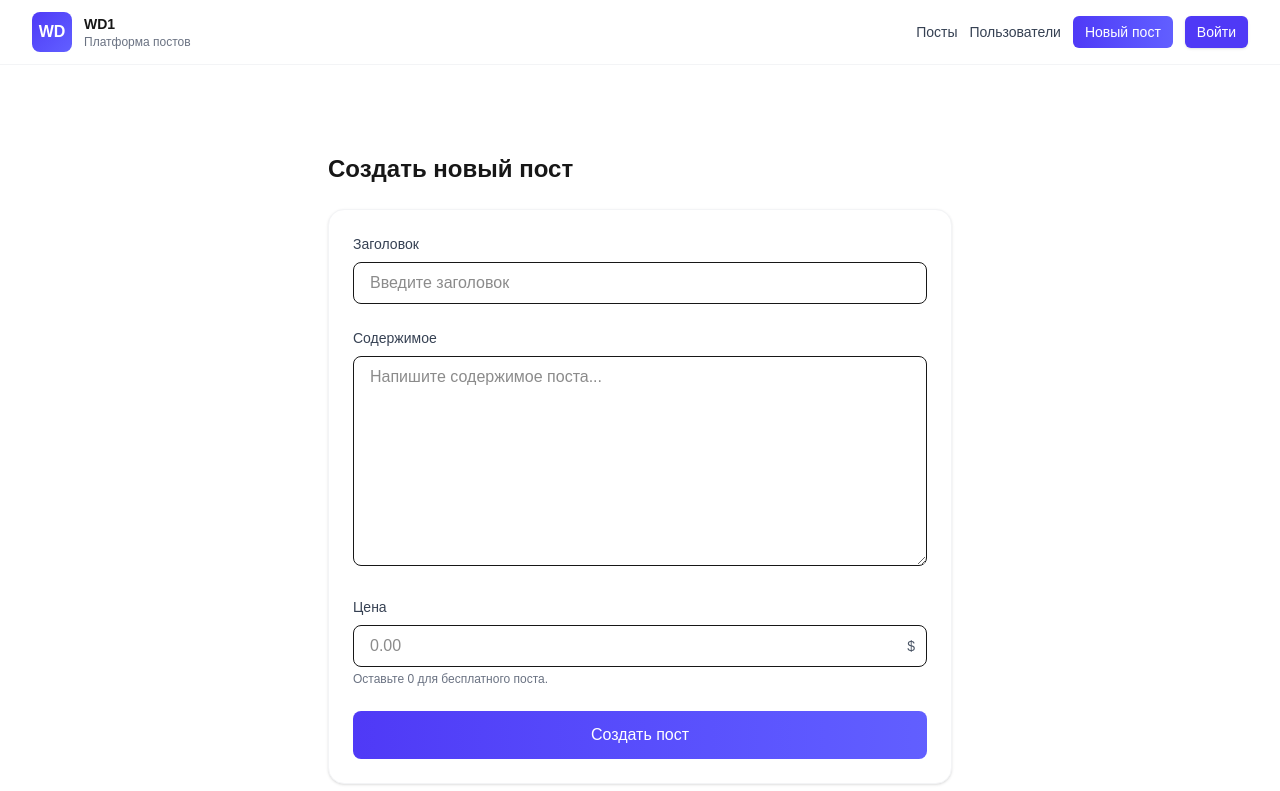
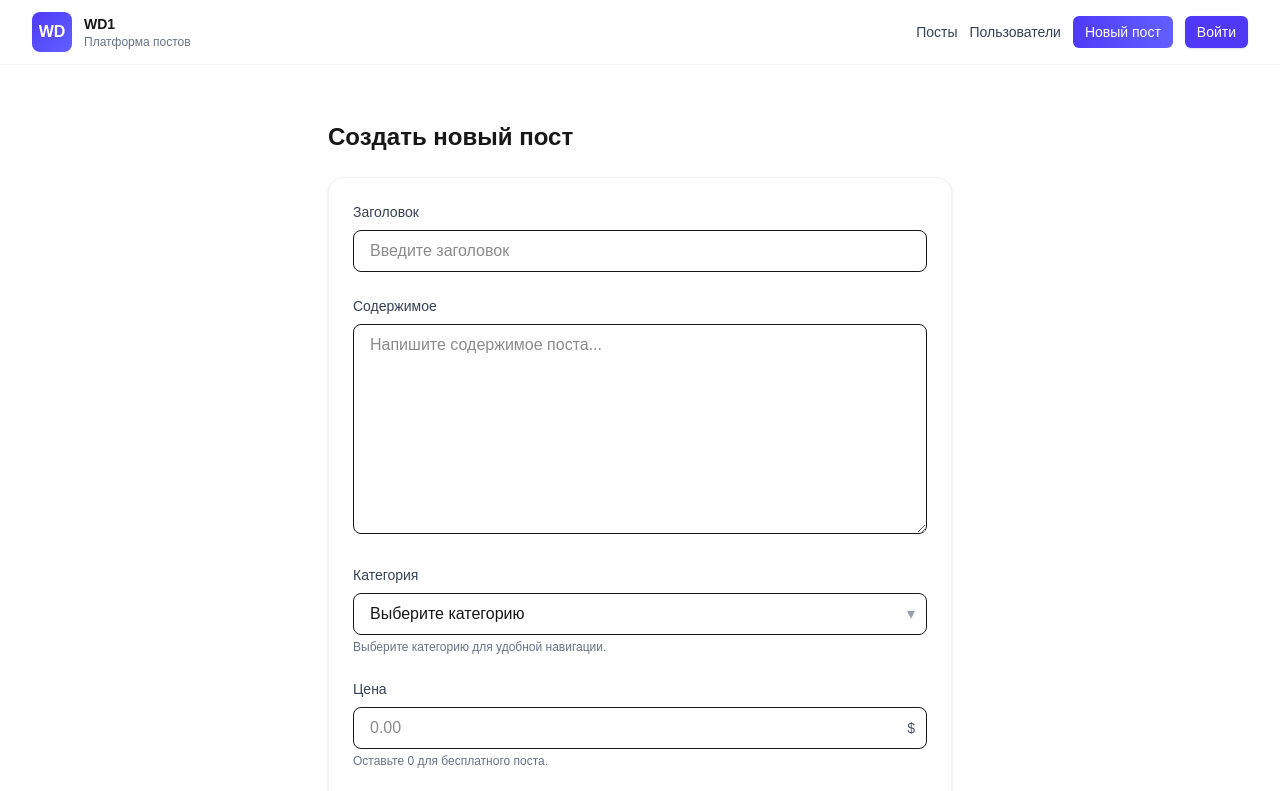
Before and after one commit to VladyslavLevoshko/nextjs-app, a Next.js app: page /posts/new in a window 1280 px wide. Shown: the top 791 px of the page. Built offline with nearby package versions, Linux system fonts and the light colour scheme; no server answers.

Commit message:
add some frontend improvement

```diff
--- a/app/SignInDropdown.tsx
+++ b/app/SignInDropdown.tsx
@@ -43,7 +43,9 @@ export default function SignInDropdown() {
     <div className="relative" ref={ref}>
       <button
         onClick={() => setOpen((s) => !s)}
-        className="inline-flex items-center gap-3 px-3 py-1.5 rounded-md bg-white border border-gray-200 text-sm shadow-sm hover:shadow transition"
+        className="inline-flex items-center gap-3 px-3 py-1.5 rounded-md bg-white border border-gray-200 text-sm shadow-sm
+             transform transition duration-150 ease-out hover:shadow-md hover:bg-gray-50
+             focus:outline-none focus-visible:ring-2 focus-visible:ring-indigo-300 cursor-pointer"
         aria-haspopup="menu"
         aria-expanded={open}
       >
--- a/app/layout.tsx
+++ b/app/layout.tsx
@@ -36,7 +36,7 @@ export default function RootLayout({ children }: { children: React.ReactNode })
                   </Link>
                   <Link
                     href="/posts/new"
-                    className="hidden sm:inline-flex items-center px-3 py-1.5 rounded-md bg-gradient-to-r from-indigo-600 to-indigo-500 text-white text-sm"
+                    className="hidden sm:inline-flex items-center px-3 py-1.5 rounded-md bg-gradient-to-r from-indigo-600 to-indigo-500 text-white text-sm hover:opacity-95"
                   >
                     Новый пост
                   </Link>
--- a/app/posts/PostCard.tsx
+++ b/app/posts/PostCard.tsx
@@ -8,14 +8,18 @@ export default function PostCard({
   title,
   price,
   authorName,
+  authorId,
 }: {
   id: number;
   title: string;
   price: number;
   authorName: string;
+  authorId?: number;
 }) {
+  console.log("Author ID:", authorId);
+
   return (
-    <article className="bg-white rounded-2xl border border-gray-100 shadow-sm overflow-hidden hover:shadow-md transition">
+    <article className="group bg-white rounded-2xl border border-gray-100 shadow-sm overflow-hidden hover:shadow-md transition">
       <div className="p-4">
         <div className="flex items-start justify-between">
           <h3 className="text-lg font-semibold text-gray-800 line-clamp-2">{title}</h3>
@@ -23,14 +27,20 @@ export default function PostCard({
         </div>
 
         <div className="mt-4 flex items-center justify-between text-xs text-gray-500">
-          <div className="flex items-center gap-2">
-            <div className="h-8 w-8 bg-indigo-100 text-indigo-700 rounded-full flex items-center justify-center font-semibold">
+          {/* ссылка на страницу автора */}
+          <Link
+            href={authorId ? `/users/${authorId}` : "#"}
+            className="flex items-center gap-2 group-hover:text-indigo-600 transition-colors"
+          >
+            <div className="h-8 w-8 bg-indigo-100 text-indigo-700 rounded-full flex items-center justify-center font-semibold transform transition-transform duration-150 group-hover:scale-110">
               {authorName?.[0] ?? "A"}
             </div>
             <div>
-              <div className="text-xs font-medium text-gray-800">{authorName}</div>
+              <div className="text-xs font-medium text-gray-800 hover:underline">
+                {authorName}
+              </div>
             </div>
-          </div>
+          </Link>
 
           <div className="flex items-center gap-2">
             <Link
--- a/app/posts/[id]/BuyButton.tsx
+++ b/app/posts/[id]/BuyButton.tsx
@@ -28,7 +28,7 @@ export default function BuyButton({
 
   const sizeClasses = size === "sm" ? "px-3 py-1.5 text-sm" : "px-4 py-2 text-sm";
   const base = "inline-flex items-center justify-center rounded";
-  const finalClass = `${base} ${sizeClasses} ${className ?? "bg-indigo-600 text-white"}`;
+  const finalClass = `${base} ${sizeClasses} ${className ?? "bg-indigo-600 text-white hover:opacity-95 cursor-pointer"}`;
 
   return (
     <button onClick={startCheckout} className={finalClass}>
--- a/app/posts/[id]/Delete.Button.tsx
+++ b/app/posts/[id]/Delete.Button.tsx
@@ -24,8 +24,10 @@ export default function DeleteButton({ id }: { id: number }) {
     <button
       onClick={handleDelete}
       disabled={loading}
-      className="px-4 py-2 bg-red-600 text-white rounded hover:opacity-90 disabled:opacity-60"
-    >
+      className="px-4 py-2 bg-red-600 text-white rounded shadow-sm transform transition duration-150 ease-out
+      hover:bg-red-700 hover:scale-105 active:scale-100 focus:outline-none focus:ring-2 focus:ring-red-300
+      cursor-pointer disabled:cursor-not-allowed disabled:opacity-60"
+      >
       {loading ? "Deleting..." : "Delete"}
     </button>
   );
--- a/app/posts/new/page.tsx
+++ b/app/posts/new/page.tsx
@@ -1,4 +1,3 @@
-// ...existing code...
 import Form from "next/form";
 import prisma from "@/lib/prisma";
 import { revalidatePath } from "next/cache";
@@ -23,34 +22,34 @@ export default function NewPost() {
     const title = (formData.get("title") as string) || "";
     const content = (formData.get("content") as string) || "";
     const priceRaw = formData.get("price");
-    // parse price as number (allow decimals)
     let price = 0;
     if (priceRaw != null) {
       const parsed = Number(String(priceRaw).trim());
       price = Number.isFinite(parsed) && !Number.isNaN(parsed) ? parsed : 0;
     }
 
-    // basic validation (can be extended)
+    const category = ((formData.get("category") as string) || "").trim();
+
     if (!title.trim()) {
-      // throw or handle validation as needed — simple redirect back for now
       redirect("/posts/new");
     }
 
-    await prisma.post.create({
-      data: {
-        title,
-        content,
-        price, // saves price to DB (ensure prisma schema has `price` field)
-        author: { connect: { id: userId } },
-      },
-    });
+    const data: any = {
+      title,
+      content,
+      price,
+      author: { connect: { id: userId } },
+    };
+    if (category) data.category = category;
+
+    await prisma.post.create({ data });
 
     revalidatePath("/posts");
     redirect("/posts");
   }
 
   return (
-    <div className="max-w-2xl mx-auto p-6">
+    <div className="max-w-2xl mx-auto p-6 -mt-8"> {/* уменьшён отступ сверху */}
       <h1 className="text-2xl font-bold mb-6">Создать новый пост</h1>
       <Form action={createPost} className="space-y-6 bg-white rounded-2xl p-6 border border-gray-100 shadow-sm">
         <div>
@@ -81,6 +80,30 @@ export default function NewPost() {
         </div>
 
         <div>
+          <label htmlFor="category" className="block text-sm font-medium text-gray-700 mb-2">
+            Категория
+          </label>
+          <div className="relative">
+            <select
+              id="category"
+              name="category"
+              defaultValue=""
+              className="w-full appearance-none pr-8 px-4 py-2 border rounded-lg focus:outline-none focus:ring-2 focus:ring-indigo-400 bg-white cursor-pointer"
+            >
+              <option value="" disabled>
+                Выберите категорию
+              </option>
+              <option value="Технологии">Технологии</option>
+              <option value="Дизайн">Дизайн</option>
+              <option value="Бизнес">Бизнес</option>
+              <option value="Личное развитие">Личное развитие</option>
+            </select>
+            <span className="absolute right-3 top-1/2 -translate-y-1/2 text-gray-400 pointer-events-none">▾</span>
+          </div>
+          <p className="mt-1 text-xs text-gray-500">Выберите категорию для удобной навигации.</p>
+        </div>
+
+        <div>
           <label htmlFor="price" className="block text-sm font-medium text-gray-700 mb-2">
             Цена
           </label>
@@ -102,7 +125,7 @@ export default function NewPost() {
         <div>
           <button
             type="submit"
-            className="w-full bg-gradient-to-r from-indigo-600 to-indigo-500 text-white py-3 rounded-lg hover:opacity-95 transition"
+            className="w-full bg-gradient-to-r from-indigo-600 to-indigo-500 text-white py-3 rounded-lg hover:opacity-95 transition cursor-pointer"
           >
             Создать пост
           </button>
@@ -111,4 +134,3 @@ export default function NewPost() {
     </div>
   );
 }
-// ...existing code...
--- a/app/posts/page.tsx
+++ b/app/posts/page.tsx
@@ -46,6 +46,7 @@ export default async function PostsPage({ searchParams }: Props) {
               id={p.id}
               title={p.title}
               price={p.price ?? 0}
+              authorId={p.author?.id}
               authorName={p.author?.name ?? "Автор"}
             />
           ))}
```
Also changed, not shown: app/posts/[id]/page.tsx (+19 -9 lines).
